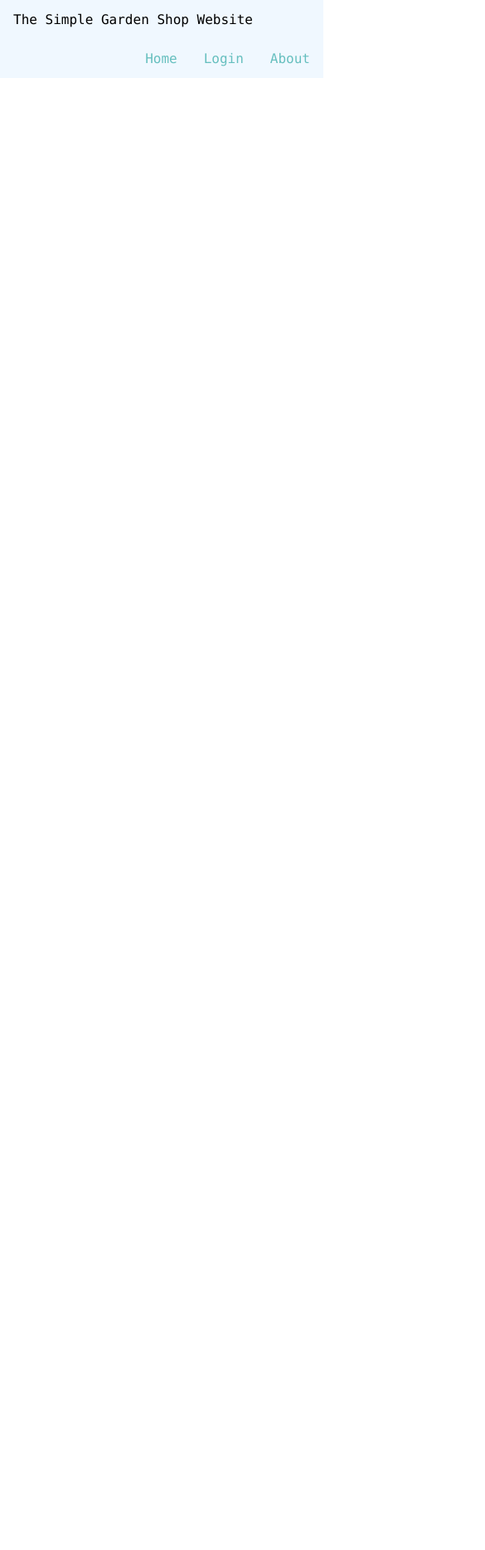
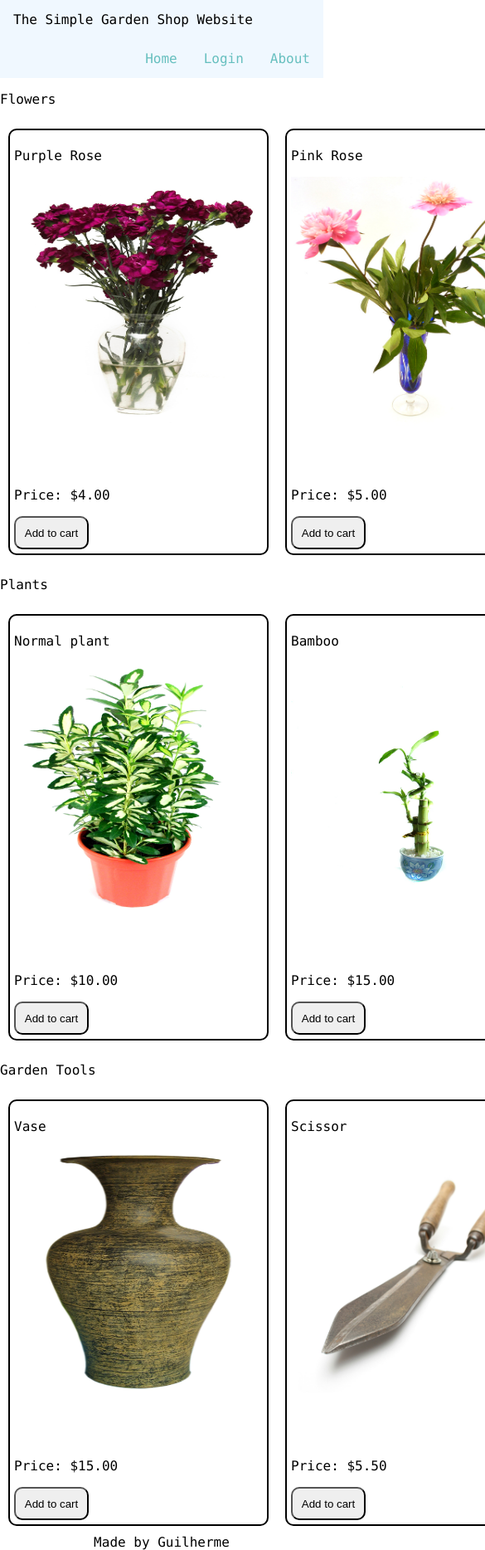
Before and after one commit to guidumasperes/Web-Development, a plain HTML site: page GardenShop/index.html in a window 390 px wide. Shown: the top 1868 px of the page at 83% size, 585 px wide, since content can reach past the window. Before the commit the page ends 844 px from the top, so only its background shows below. Drawn offline with Linux system fonts and the light colour scheme.

Commit message:
Adding more style to index.html and organizing stuff

```diff
--- a/GardenShop/index.html
+++ b/GardenShop/index.html
@@ -12,6 +12,79 @@
 			<li><a href="http://localhost:8080/index.html">Home</a></li>
 		</ul>
 	    </header>
+		<p>Flowers</p>
+		<div class="row">
+			<div class="column">
+				<p>Purple Rose</p>
+				<img src="\flowers\purple-bouquet-1316980-639x949.jpg" width="300" height="300">
+				<p>Photo by <a href="https://freeimages.com/photographer/sh0dan-42994">Klaus Post</a> from <a href="https://freeimages.com/">FreeImages</a></p>
+				<p>Price: $4.00</p>
+				<button>Add to cart</button>
+			</div>
+			<div class="column">
+				<p>Pink Rose</p>
+				<img src="\flowers\flowers-1311182-639x757.jpg" width="300" height="300">
+				<p>Photo by <a href="https://freeimages.com/photographer/fresh-m-44134">Mátyás Huszár</a> from <a href="https://freeimages.com/">FreeImages</a></p>
+				<p>Price: $5.00</p>
+				<button>Add to cart</button>
+			</div>
+			<div class="column">
+				<p>Violet</p>
+				<img src="\flowers\violet-1401538-638x493.jpg" width="300" height="300">
+				<p>Photo by <a href="https://freeimages.com/photographer/asterisco-31400">Marcelo Moura</a> from <a href="https://freeimages.com/">FreeImages</a></p>
+				<p>Price: $5.50</p>
+				<button>Add to cart</button>
+			</div>
+		</div>
+		<p>Plants</p>
+		<div class="row">
+			<div class="column">
+				<p>Normal plant</p>
+				<img src="\plants\vase-with-plant-1-1195601-1279x1744.jpg" width="300" height="300">
+				<p>Photo by <a href="https://freeimages.com/photographer/asterisco-31400">Marcelo Moura</a> from <a href="https://freeimages.com/">FreeImages</a></p>
+				<p>Price: $10.00</p>
+				<button>Add to cart</button>
+			</div>
+			<div class="column">
+				<p>Bamboo</p>
+				<img src="\plants\a-gift-1531770-639x852.jpg" width="300" height="300">
+				<p>Photo by <a href="https://freeimages.com/photographer/verzerk-31774">alfonso diaz</a> from <a href="https://freeimages.com/">FreeImages</a></p>
+				<p>Price: $15.00</p>
+				<button>Add to cart</button>
+			</div>
+			<div class="column">
+				<p>Grass plant</p>
+				<img src="\plants\plant-in-red-vase-1395125-639x852.jpg" width="300" height="300">
+				<p>Photo by <a href="https://freeimages.com/photographer/michelini-47800">Marco Michelini</a> from <a href="https://freeimages.com/">FreeImages</a></p>
+				<p>Price: $6.50</p>
+				<button>Add to cart</button>
+			</div>
+		</div>
+		<p>Garden Tools</p>
+		<div class="row">
+			<div class="column">
+				<p>Vase</p>
+				<img src="\garden_stuff\vase-1423822-640x1216.jpg" width="300" height="300">
+				<p>Photo by <a href="https://freeimages.com/photographer/vierdrie-46406">Jean Scheijen</a> from <a href="https://freeimages.com/">FreeImages</a></p>
+				<p>Price: $15.00</p>
+				<button>Add to cart</button>
+			</div>
+			<div class="column">
+				<p>Scissor</p>
+				<img src="\garden_stuff\old-scissors-1421726-640x640.jpg" width="300" height="300">
+				<p>Photo by <a href="https://freeimages.com/photographer/vierdrie-46406">Jean Scheijen</a> from <a href="https://freeimages.com/">FreeImages</a></p>
+				<p>Price: $5.50</p>
+				<button>Add to cart</button>
+			</div>
+			<div class="column">
+				<p>Watering can</p>
+				<img src="\garden_stuff\watering-can-1418894-639x435.jpg" width="300" height="300">
+				<p>Photo by <a href="https://freeimages.com/photographer/berenika-58458">Patrycja Cieszkowska</a> from <a href="https://freeimages.com/">FreeImages</a></p>
+				<p>Price: $7.00</p>
+				<button>Add to cart</button>
+			</div>
+		</div>
+		<footer>Made by Guilherme</footer>
 		<script type="text/javascript" src="index_script.js"></script>
 	</body>
 </html>
--- a/GardenShop/index_style.css
+++ b/GardenShop/index_style.css
@@ -28,9 +28,32 @@ li a {
 	text-decoration: none;
 }
 
+img + p {            /*Every p after img*/
+	visibility: hidden;
+	opacity: 0;
+	transition: visibility 2.5s, opacity 1.5s;
+}
+
+button {
+	border-radius: 10px;
+	height: 40px;
+	width: 90px;
+}
+
+footer { /*Fixed footer*/
+	left: 0;
+	bottom: 0;
+	width: 100%;
+	text-align: center;
+}
 /*Tags transitions*/
 li a:hover {
 	background-color: #e0ece4;
+}
+
+img:hover + p {
+	visibility: visible;
+	opacity: 1;
 }
 
 /*Classe style*/
@@ -38,3 +61,27 @@ li a:hover {
 	float: left;
 	padding: 14px 16px;
 }
+
+.row {
+	display: flex;
+}
+
+.column {
+	flex: 33.33%;
+	padding: 5px;
+	border: solid 2px;
+	margin: 10px 10px 10px 10px;
+	border-radius: 10px;
+}
+
+/*Media queries*/
+@media screen and (max-width: 500px) {
+	header a {
+		float: none;
+		display: block;
+		text-align: left;
+    }
+	.row {
+		width: 100%;
+  }
+}
```
Also changed, not shown: GardenShop/flowers/flowers-1311182-639x757.jpg (added), GardenShop/flowers/purple-bouquet-1316980-639x949.jpg (added), GardenShop/flowers/violet-1401538-638x493.jpg (added), GardenShop/garden_stuff/old-scissors-1421726-640x640.jpg (added), GardenShop/garden_stuff/vase-1423822-640x1216.jpg (added), GardenShop/garden_stuff/watering-can-1418894-639x435.jpg (added), GardenShop/plants/a-gift-1531770-639x852.jpg (added), GardenShop/plants/plant-in-red-vase-1395125-639x852.jpg (added), GardenShop/plants/vase-with-plant-1-1195601-1279x1744.jpg (added), 1 other file.
